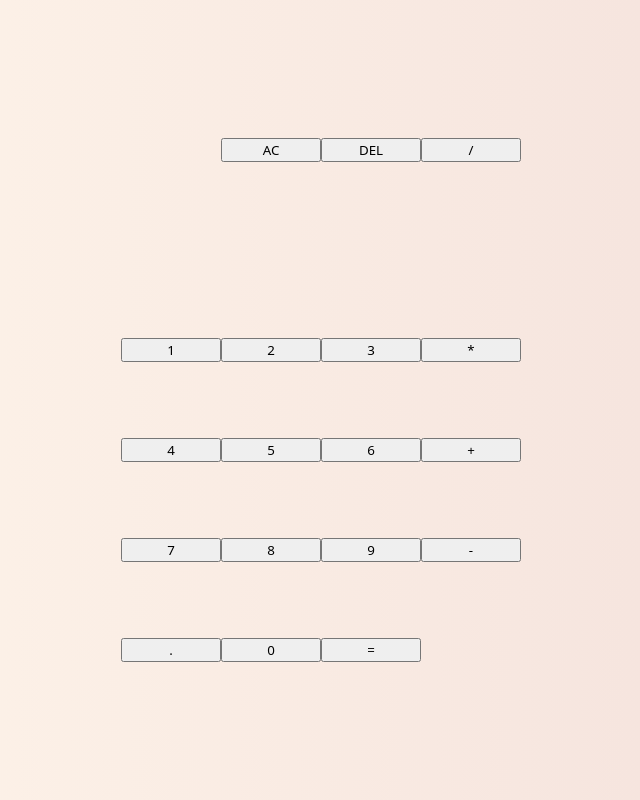
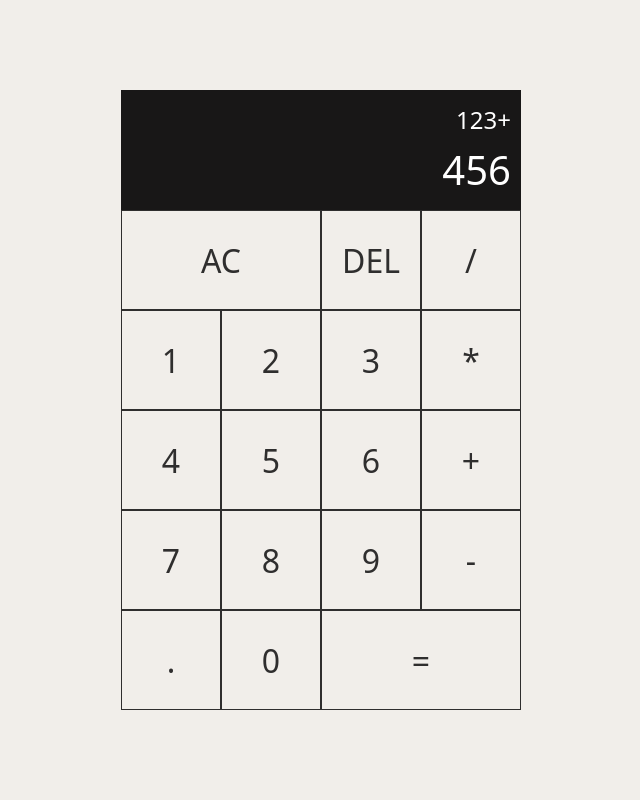
Before and after one commit to tiffsoa/Calculator, a plain HTML site: page index.html in a window 1280 px wide. Shown: the whole page, without its empty margins (319-959 px from the left). Drawn offline with Linux system fonts and the light colour scheme.

Commit message:
html and css full

```diff
--- a/index.html
+++ b/index.html
@@ -10,8 +10,8 @@
 <body>
     <div class="calculator-grid">
         <div class="output">
-            <div class="previous-operand"></div>
-            <div class="current-operand"></div>
+            <div class="previous-operand">123+</div>
+            <div class="current-operand">456</div>
         </div>
         <button class="span-two">AC</button>
         <button>DEL</button>
--- a/styles.css
+++ b/styles.css
@@ -2,19 +2,59 @@
     box-sizing: border-box;
     font-family: system-ui, -apple-system, BlinkMacSystemFont, 'Segoe UI', Roboto, Oxygen, Ubuntu, Cantarell, 'Open Sans', 'Helvetica Neue', sans-serif;
     font-weight: normal;
+    color: #2f2e2e;
 }
 
 body {
     padding: 0;
     margin: 0;
-    background: linear-gradient(to right, #fff6eb, #f3dfda);
+    background-color: #f1eeea;
 }
 
 .calculator-grid {
     display: grid;
     justify-content: center;
-    align-items: center;
+    align-content: center;
     min-height: 100vh;
     grid-template-columns: repeat(4, 100px);
     grid-template-rows: minmax(120px, auto) repeat(5, 100px);
 }
+
+.calculator-grid > button {
+    cursor: pointer;
+    font-size: 2rem;
+    border: 1.5px solid #2f2e2e;
+    outline: none;
+    background-color: #f1eeea;
+
+}
+
+.calculator-grid > button:hover {
+    background-color: #ffe70c;
+}
+
+.span-two {
+    grid-column: span 2;
+}
+
+.output {
+    grid-column: 1 / -1;
+    background-color: #000000e6;
+    display: flex;
+    align-items: flex-end;
+    justify-content: space-around;
+    flex-direction: column;
+    padding: 10px;
+    word-wrap: break-word;
+    word-break: break-all;
+}
+
+.output .previous-operand {
+    color: white;
+    font-size: 1.5rem;
+}
+
+.output .current-operand {
+    color: white;
+    font-size: 2.5rem;
+}
```
